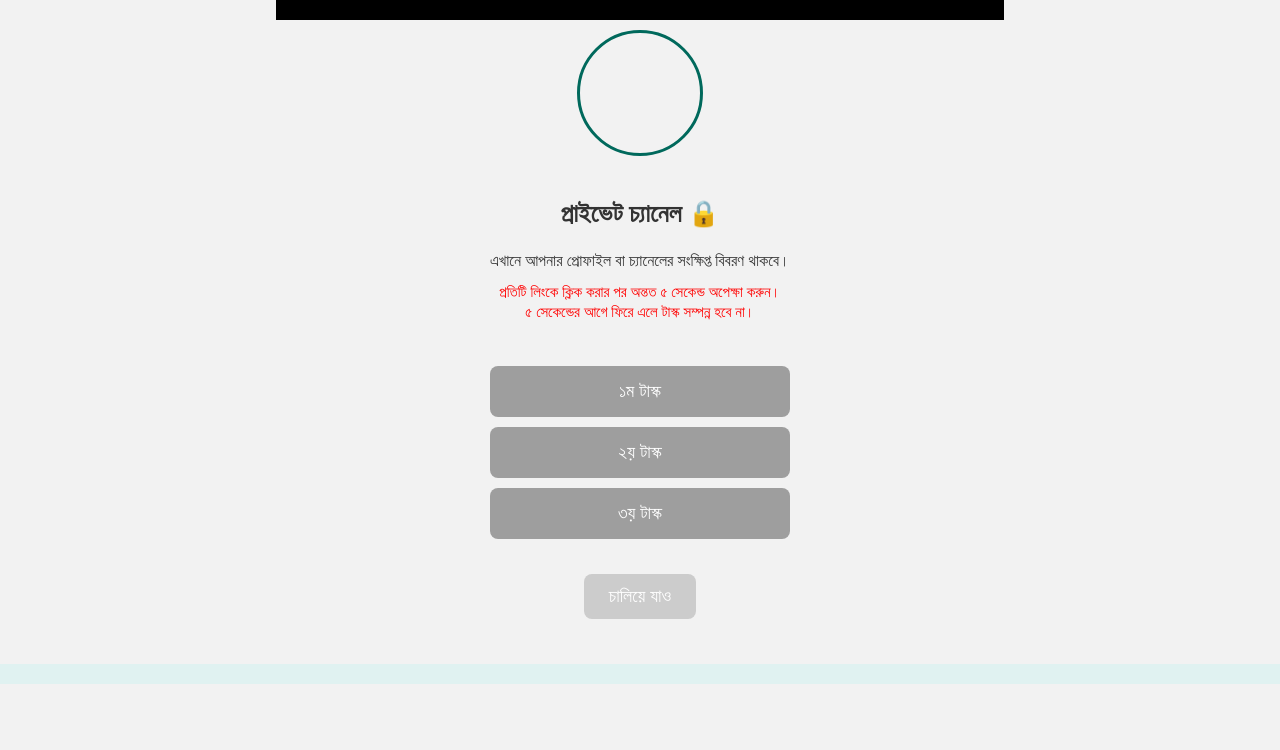
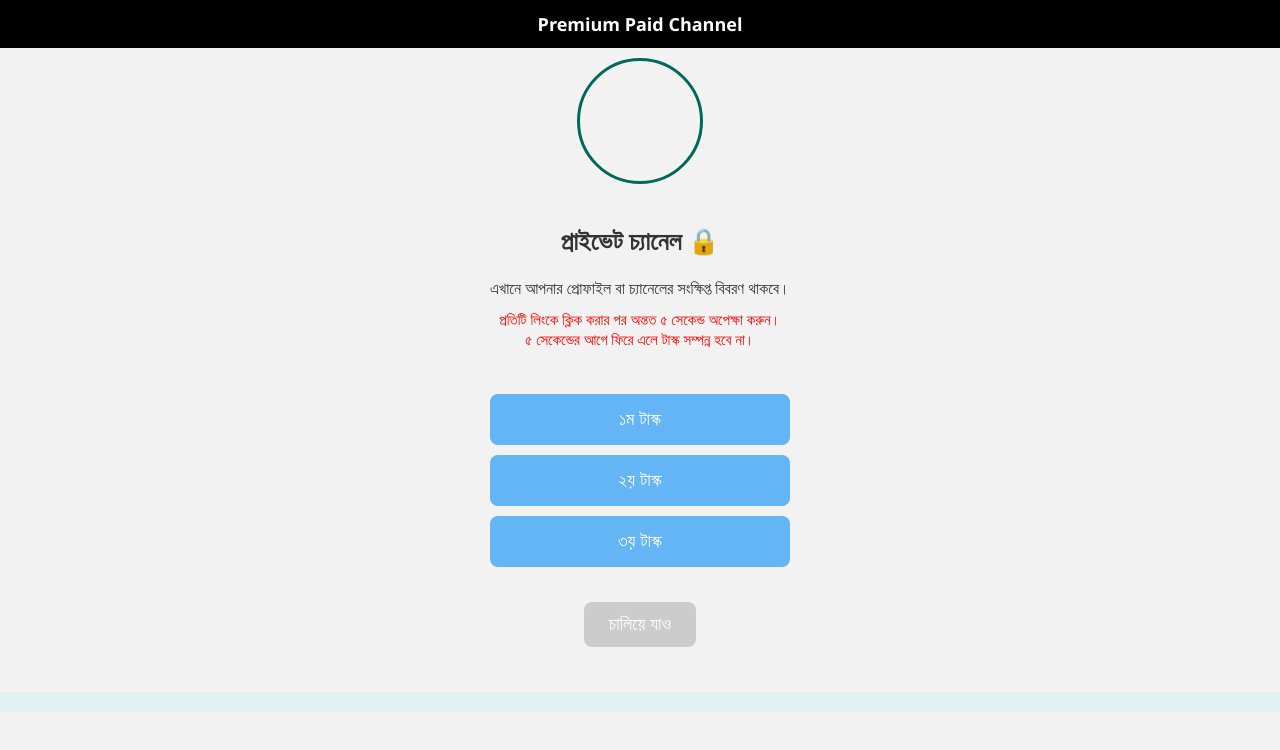
Before and after one commit to yeasad2008/Premium-Paid-Chennl, a plain HTML site: page index.html in a window 1280 px wide. Drawn offline with Linux system fonts and the light colour scheme.

Commit message:
Update index.html

```diff
--- a/index.html
+++ b/index.html
@@ -12,13 +12,15 @@
       color: #333;
       text-align: center;
     }
-    .banner-ad-top {
-      width: 100%;
-      max-width: 728px;
-      margin: 0 auto;
+
+    .top-banner {
       background-color: #000;
-      padding: 10px 0;
+      color: #fff;
+      font-weight: bold;
+      font-size: 18px;
+      padding: 12px;
     }
+
     .logo {
       width: 120px;
       height: 120px;
@@ -27,17 +29,20 @@
       background: url('logo.png') no-repeat center/cover;
       border: 3px solid #00695c;
     }
+
     .bio {
       font-size: 16px;
       padding: 10px;
       margin-bottom: 10px;
     }
+
     .warning-text {
       color: red;
       font-size: 15px;
       padding: 10px;
       margin-bottom: 15px;
     }
+
     .task {
       margin: 10px auto;
       padding: 15px 20px;
@@ -51,23 +56,28 @@
       color: white;
       cursor: pointer;
     }
+
     .task.incomplete {
-      background-color: #9e9e9e;
+      background-color: #64b5f6; /* হালকা নীল */
     }
+
     .task.inProgress {
-      background-color: #ff9800;
+      background-color: #ff9800; /* কমলা */
     }
+
     .task.complete {
-      background-color: #4CAF50;
+      background-color: #4CAF50; /* সবুজ */
     }
+
     .task:hover:not(.complete):not(.inProgress) {
-      background-color: #757575;
+      background-color: #42a5f5;
     }
 
     #mainLink {
       margin-top: 20px;
       padding: 15px;
     }
+
     #continueBtn {
       background-color: #00796b;
       color: white;
@@ -78,16 +88,19 @@
       cursor: pointer;
       animation: pulse 1.2s infinite;
     }
+
     #continueBtn:disabled {
       background-color: #ccc;
       cursor: not-allowed;
       animation: none;
     }
+
     @keyframes pulse {
       0% { transform: scale(1); }
       50% { transform: scale(1.05); }
       100% { transform: scale(1); }
     }
+
     .native-ad {
       width: 100%;
       margin-top: 30px;
@@ -98,9 +111,8 @@
 </head>
 <body>
 
-  <div class="banner-ad-top">
-    <!-- Your banner ad script here -->
-  </div>
+  <!-- 🔺 Top Banner Text Instead of Ads -->
+  <div class="top-banner">Premium Paid Channel</div>
 
   <div class="logo"></div>
 
@@ -122,7 +134,7 @@
   </div>
 
   <div class="native-ad">
-    <!-- Your ad script here -->
+    <!-- Optional ad placeholder -->
   </div>
 
   <script>
@@ -153,7 +165,6 @@
         button.classList.add('complete');
 
         alert('টাস্ক ' + taskNumber + ' সফলভাবে সম্পন্ন হয়েছে!');
-
         if (completedTasks >= 3) {
           document.getElementById('continueBtn').disabled = false;
         }
```
